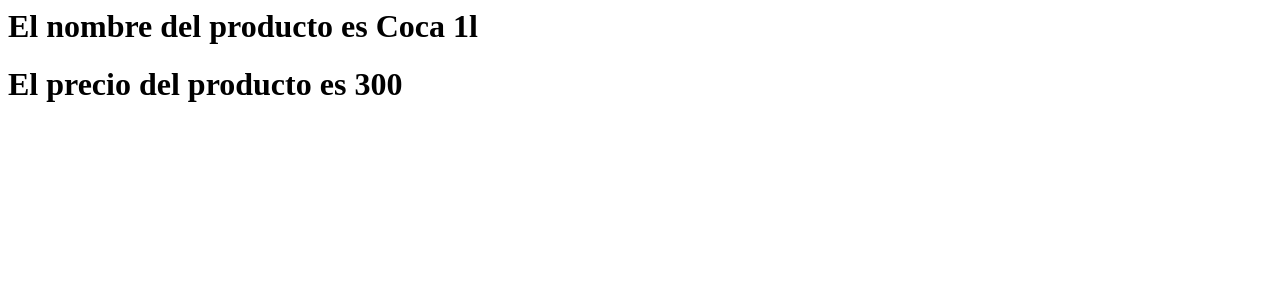
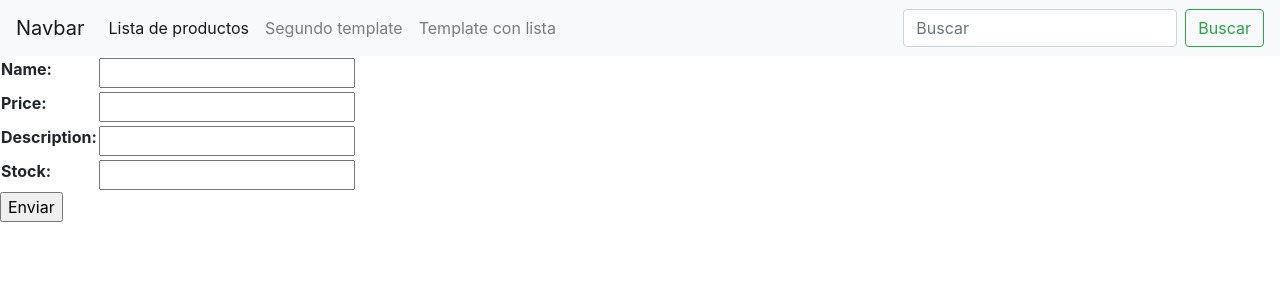
Before and after one commit to jonibarmak/Ecommerce, a Django app: page /products/create_product/ in a window 1280 px wide. Shown: the top 300 px of the page. Run offline with Django 4.2, Linux system fonts and the light colour scheme; data comes from the database, SQL or seed files in the repository; both versions use the stored data as it was after the commit.

Commit message:
clase 21

```diff
--- /dev/null
+++ b/Ecommerce/products/forms.py
@@ -0,0 +1,7 @@
+from django import forms
+
+class Formulario_productos(forms.Form):
+    name=forms.CharField(max_length=40)
+    price=forms.FloatField()
+    description=forms.CharField(max_length=200)
+    stock=forms.IntegerField()
--- a/Ecommerce/products/urls.py
+++ b/Ecommerce/products/urls.py
@@ -1,9 +1,12 @@
 from django.urls import path
-from products.views import list_products,create_product
+from products.views import list_products,create_product, primer_formulario,search_products
 
 urlpatterns = [
     path("list-products/",list_products,name="list-products"),
     path("create_product/",create_product,name="create_product"),
+    path("primer-formulario/",primer_formulario,name="primer-formulario"),
+    path("search-products/",search_products,name="search-products")
+
 
 
 ]
--- a/Ecommerce/products/views.py
+++ b/Ecommerce/products/views.py
@@ -1,12 +1,25 @@
-from django.shortcuts import render
+from django import forms
+from django.shortcuts import redirect, render
 from products.models import Products
+from products.forms import Formulario_productos
 
 def create_product(request):
-    new_product=Products.objects.create(name="Coca 1l",price=300,stock=20)
-    context={
-        "new_product":new_product
-    }
-    return render(request,"products/new_product.html",context=context)
+
+    if request.method=="POST":
+        form=Formulario_productos(request.POST)
+        if form.is_valid():
+            Products.objects.create(
+                name=form.cleaned_data["name"],
+                description=form.cleaned_data["description"],
+                price=form.cleaned_data["price"],
+                stock=form.cleaned_data["stock"]
+            )
+            return redirect(list_products)
+
+    elif request.method=="GET":
+        form=Formulario_productos()
+        context={ "form":form}
+        return render(request,"products/new_product.html",context=context)
 
 def list_products(request):
     products= Products.objects.all()
@@ -14,3 +27,15 @@
         "products":products
     }
     return render(request,"products/products_list.html",context=context)
+
+def primer_formulario(request):
+    print(request.method)
+    if request.method =="POST":
+        Products.objects.create(name=request.POST["name"])
+    return render(request,"products/primer_formulario.html",context={})
+
+def search_products(request):
+    search=request.GET["search"]
+    products=Products.objects.filter(name__icontains=search)
+    context={"products":products}
+    return render(request,"products/search_product.html",context=context)
--- a/Ecommerce/templates/base.html
+++ b/Ecommerce/templates/base.html
@@ -33,9 +33,9 @@
               </li>
 
           </ul>
-          <form class="form-inline my-2 my-lg-0">
-            <input class="form-control mr-sm-2" type="search" placeholder="Search" aria-label="Search">
-            <button class="btn btn-outline-success my-2 my-sm-0" type="submit">Search</button>
+          <form class="form-inline my-2 my-lg-0" action="/products/search-products/" method="GET">
+            <input class="form-control mr-sm-2" type="search" placeholder="Buscar" aria-label="Search" name="search">
+            <button class="btn btn-outline-success my-2 my-sm-0" type="submit">Buscar</button>
           </form>
         </div>
       </nav>
--- a/Ecommerce/templates/products/new_product.html
+++ b/Ecommerce/templates/products/new_product.html
@@ -1,2 +1,19 @@
-<h1>El nombre del producto es {{new_product.name}}</h1>
-<h1>El precio del producto es {{new_product.price}}</h1>
+{% extends 'base.html' %}
+
+{% block titulo %}
+Carga de productos
+{% endblock %}
+
+{% block contenido_que_cambia %}
+
+<form action="" method="POST">
+{% csrf_token %}
+<table>
+    {{form.as_table}}
+</table>
+
+<p><input type="submit" value="Enviar"></p>
+
+</form>
+
+{% endblock %}
```
Also changed, not shown: Ecommerce/templates/products/primer_formulario.html (added, +20 -0 lines), Ecommerce/templates/products/search_product.html (added, +27 -0 lines), Ecommerce/db.sqlite3.
